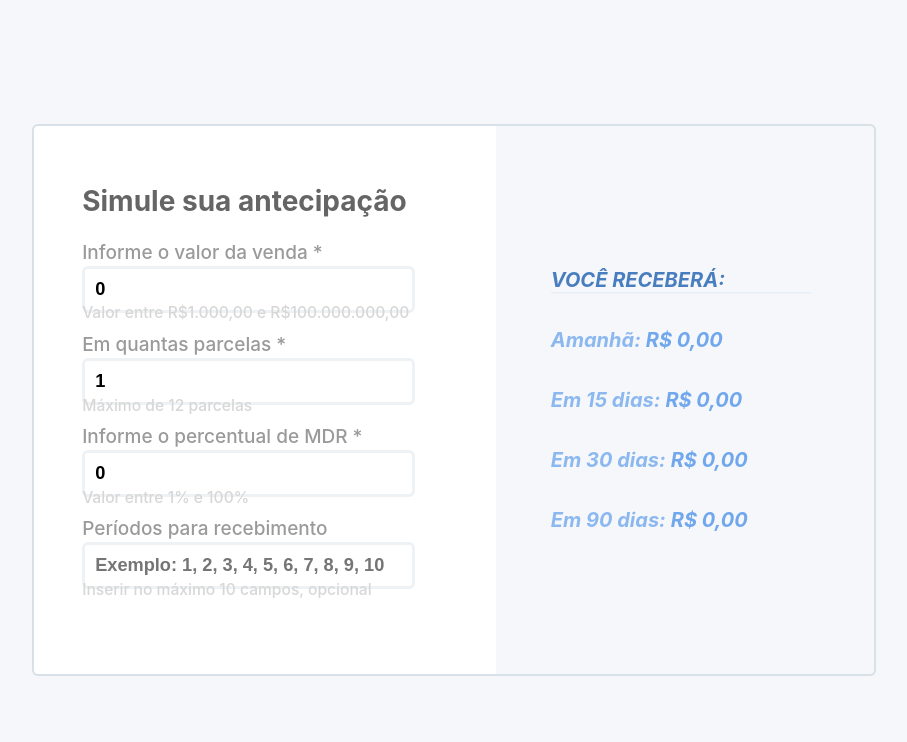
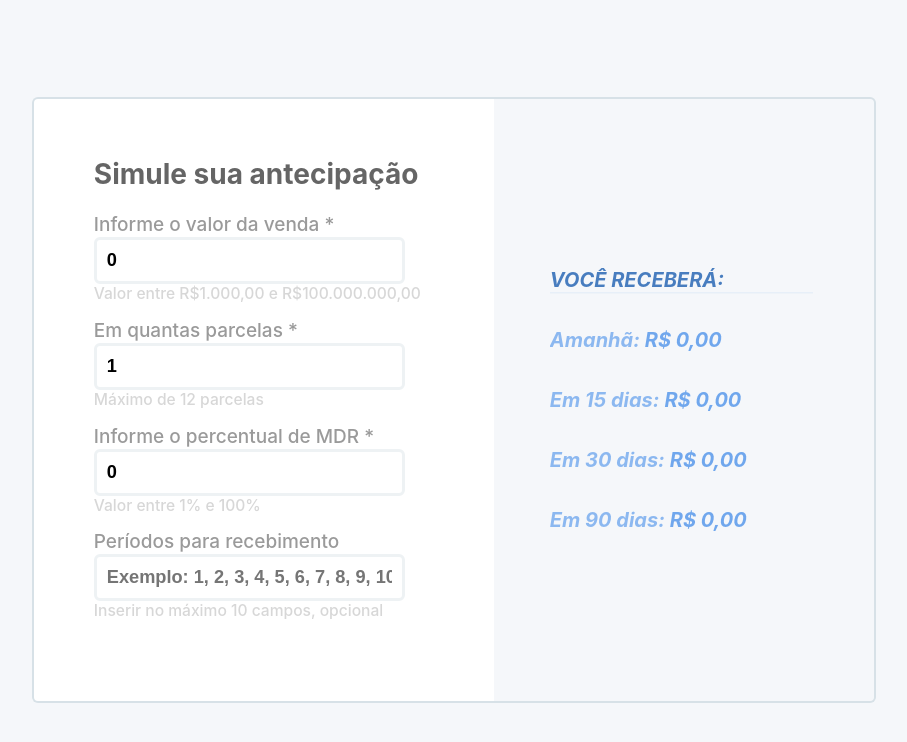
Before and after one commit to WendelBueres/desafio-1, a React (Create React App) app: page / in a window 1280 px wide. Shown: the top 742 px of the page, without its empty margins (186-1093 px from the left). Built offline with nearby package versions, Linux system fonts and the light colour scheme.

Commit message:
style: :umbrella: novas features de estilo

```diff
--- a/src/styles/global.ts
+++ b/src/styles/global.ts
@@ -22,8 +22,8 @@ export const DivCard = styled.div`
   display: flex;
   flex-direction: row;
   width: 66vw;
-  height: 69vh;
-  overflow: hidden;
+  overflow: auto;
+  margin: 10px;
 `;
 
 export const DivRequest = styled.div`
@@ -33,6 +33,7 @@ export const DivRequest = styled.div`
   align-items: center;
   background: white;
   width: 55%;
+  padding: 0cm 15px;
   border-radius: 6px 0 0 6px;
   border-top: #d7e1e7 solid 2px;
   border-left: #d7e1e7 solid 2px;
@@ -49,7 +50,7 @@ export const DivResponse = styled.div`
   align-items: center;
   background: var(--background);
   width: 45%;
-  padding: 30px 0;
+  padding: 30px 14px;
   border-radius: 0 6px 6px 0;
   border-top: #d7e1e7 solid 2px;
   border-right: #d7e1e7 solid 2px;
@@ -65,20 +66,24 @@ export const DivResponse = styled.div`
     text-align: center;
     font-style: italic;
     box-shadow: 0 1.5px #e7eff8;
-    width: 13em;
+    width: 98%;
 
-    @media (min-width: 885px) {
+    @media (min-width: 1050px) {
       font-size: calc(10px + 1vmin);
     }
 
-    @media (min-width: 1080px) {
+    @media (min-width: 1192px) {
       font-size: calc(12px + 1vmin);
     }
   }
 
-  div {
-    max-width: 12em;
-    min-width: 6em;
+  #divPai {
+    display: grid;
+    flex-direction: column;
+    align-items: start;
+    justify-content: center;
+    overflow-y: auto;
+    overflow-x: auto;
   }
 `;
 
@@ -145,11 +150,16 @@ export const Form = styled.form`
   }
 
   p {
-    margin-top: -10px;
-    margin-bottom: 10px;
     font-size: 0.6em;
     color: #d7d7d7;
     font-weight: 500;
+    width: 92%;
+    margin-top: 0cm;
+    text-align: center;
+    @media (min-width: 888px) {
+      text-align: start;
+      width: auto;
+    }
   }
 `;
 
```
